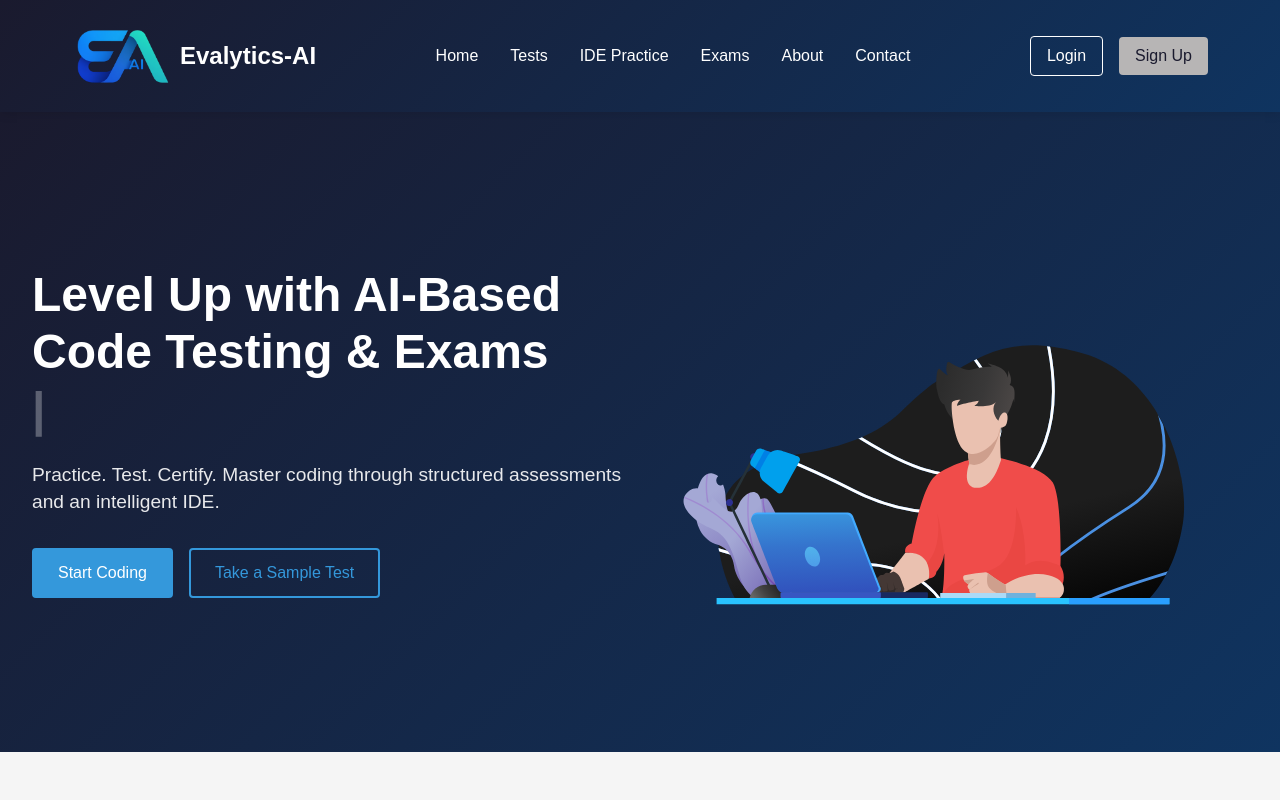
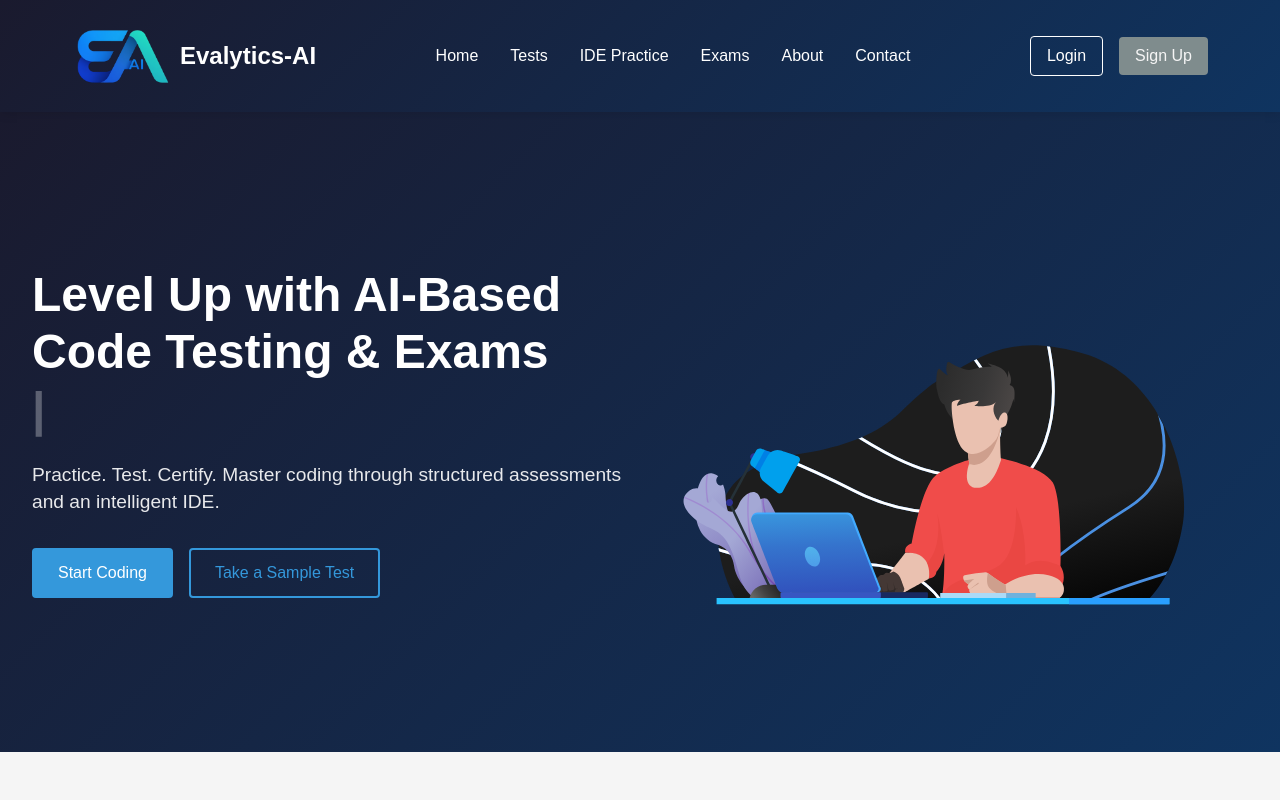
Before and after one commit to xAvi2050/Evalytics-AI, a React (Vite) app: page / in a window 1280 px wide. In both pictures the pointer is over the link "Sign Up". Shown: the top 800 px of the page. Built offline with nearby package versions, Linux system fonts and the light colour scheme.

Commit message:
Stage01_IDE_Dashboard_Homepage Updated1.2

```diff
--- a/src/pages/Home.css
+++ b/src/pages/Home.css
@@ -154,7 +154,8 @@ h1, h2, h3, h4 {
 }
 
 .signup-btn:hover {
-  background-color: #b7b5b5;
+  background-color: #7f8c8d;
+  color: var(--light-bg);
 }
 
 .mobile-menu-btn {
```
